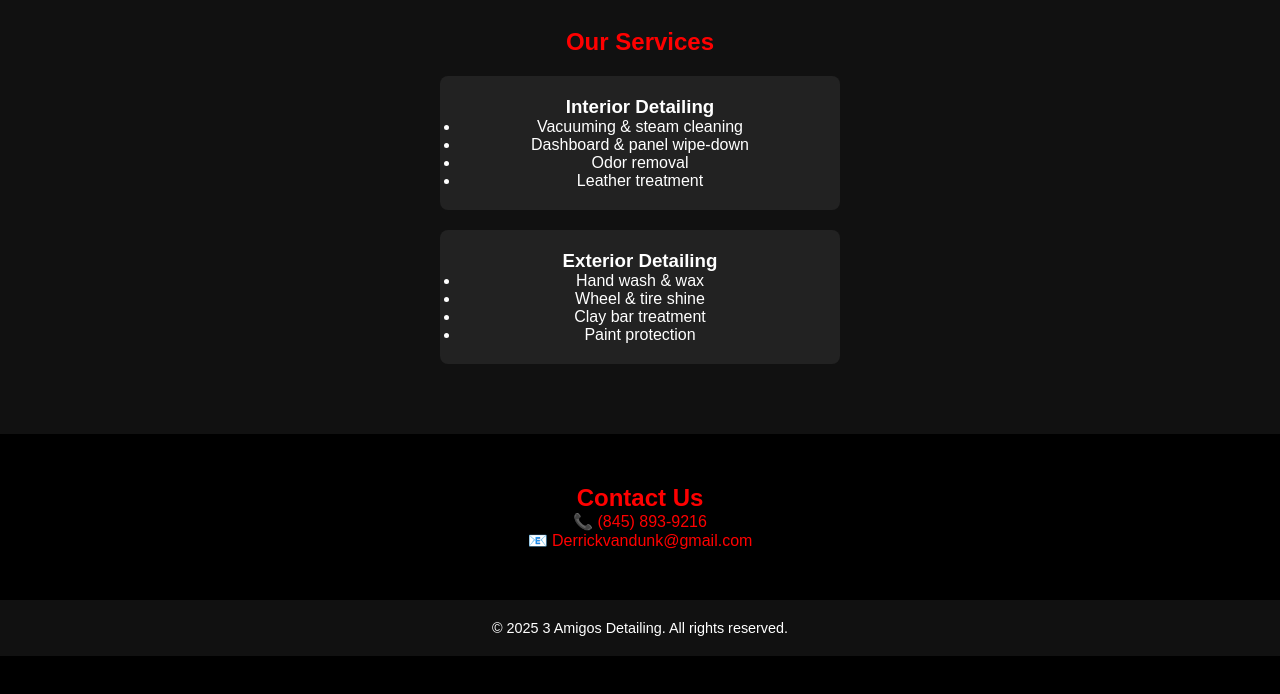
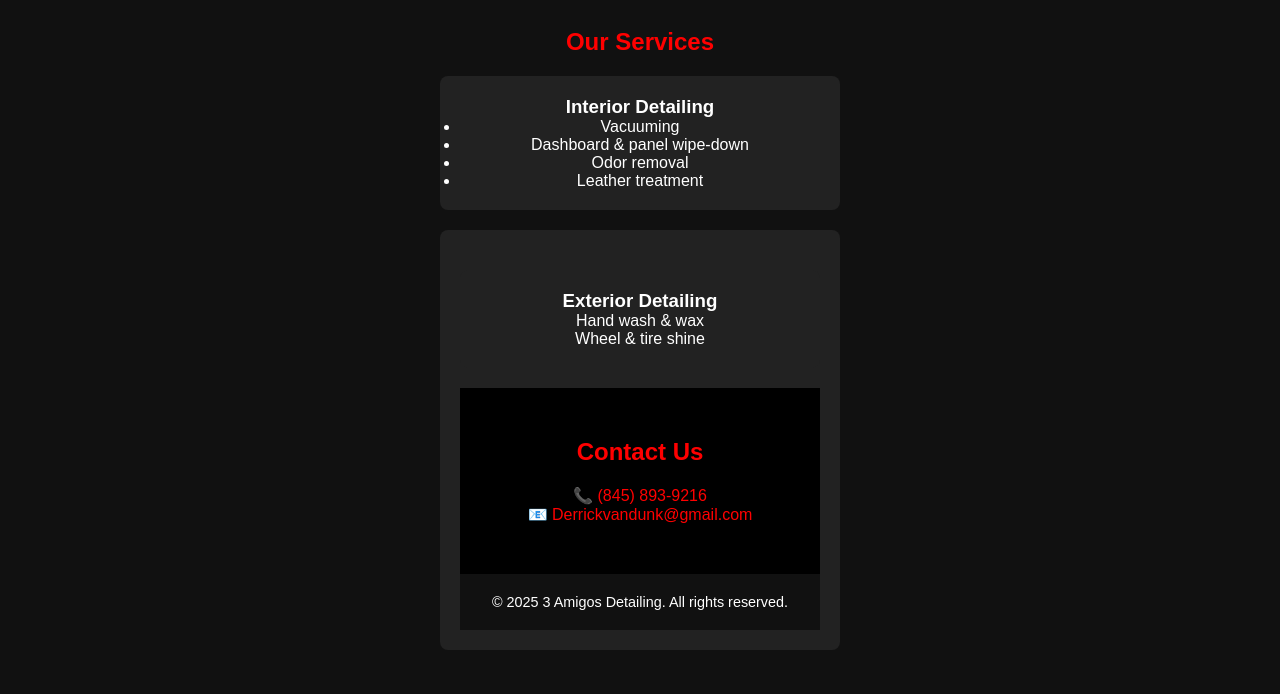
Before and after one commit to 3AmigosDetailing/3-amigos-detailing, a plain HTML site: page index.html in a window 1280 px wide. Shown: the part 822-1516 px from the top of the page. Before the commit the page ends 1478 px from the top, so only its background shows below. Drawn offline with Linux system fonts and the light colour scheme.

Commit message:
Update index.html

```diff
--- a/index.html
+++ b/index.html
@@ -20,22 +20,21 @@
     <div class="service-box">
       <h3>Interior Detailing</h3>
       <ul>
-        <li>Vacuuming & steam cleaning</li>
+        <li>Vacuuming </li>
         <li>Dashboard & panel wipe-down</li>
         <li>Odor removal</li>
         <li>Leather treatment</li>
       </ul>
     </div>
     <div class="service-box">
-      <h3>Exterior Detailing</h3>
-      <ul>
-        <li>Hand wash & wax</li>
-        <li>Wheel & tire shine</li>
-        <li>Clay bar treatment</li>
-        <li>Paint protection</li>
-      </ul>
-    </div>
-  </section>
+     <div class="service-box" style="text-align: center;">
+  <h3>Exterior Detailing</h3>
+  <ul style="list-style: none; padding: 0;">
+    <li>Hand wash & wax</li>
+    <li>Wheel & tire shine</li>
+  </ul>
+</div>
+
 
   <section class="contact" id="contact">
     <h2>Contact Us</h2>
```
